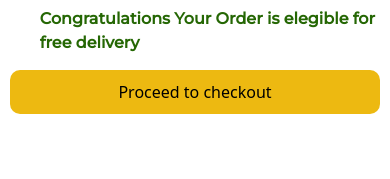
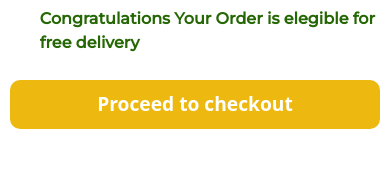
Before and after one commit to Tuhin1904/tuhin-grambahar, a React (Create React App) app: page /cart in a window 390 px wide. Shown: the part 278-457 px from the top of the page. Built offline with nearby package versions, Linux system fonts and the light colour scheme; some icons are missing.

Commit message:
Update Cart.module.css

```diff
--- a/src/pages/Cart/Cart.module.css
+++ b/src/pages/Cart/Cart.module.css
@@ -39,7 +39,9 @@
         border-radius: 10px;
         padding: 10px 30px;
         text-align: center;
-        font-size: 1rem;
+        font-size: 1.2rem;
+        color: white;
+        font-weight: bold;
     }
     .free_delivery{
         display: flex;
@@ -47,6 +49,6 @@
         font-family: 'Montserrat', sans-serif;
         font-weight: bold;
         color: #256704;
-        margin-bottom: 15px;
+        margin-bottom: 25px;
     }
 }
```
